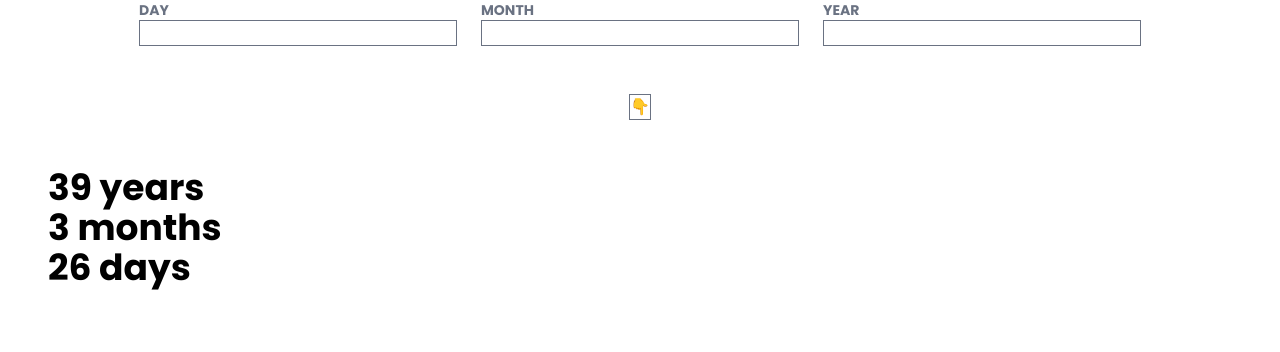
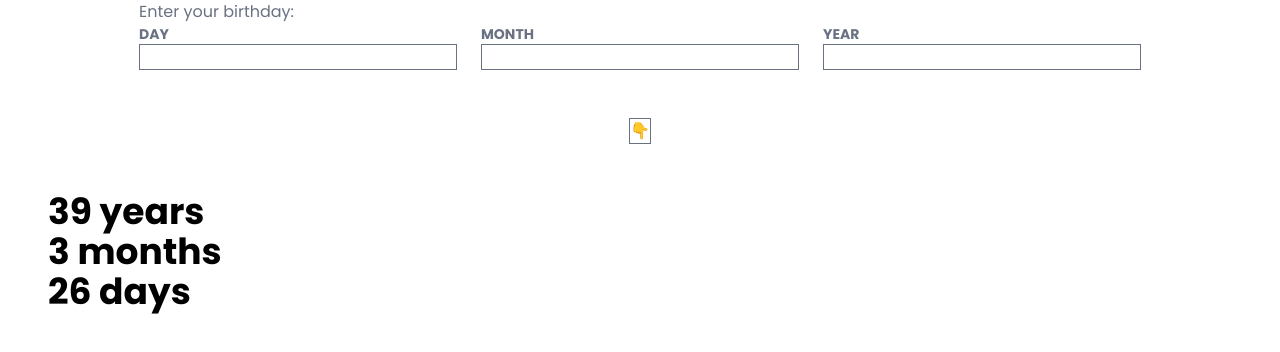
Before and after one commit to doinby/age-calculator-app, a React (Vite) app: page / in a window 1280 px wide. Shown: the top 352 px of the page. Built offline with nearby package versions, Linux system fonts and the light colour scheme.

Commit message:
add input onchange functions

```diff
--- a/src/App.jsx
+++ b/src/App.jsx
@@ -8,7 +8,9 @@ export default function App() {
 
   return (
     <main className='flex flex-col items-center gap-12'>
-      <section className='flex gap-6'>
+      <section className='flex flex-col'>
+      <p className='text-gray-500'>Enter your birthday:</p>
+      <div className='flex gap-6'>
         <div className='flex flex-col'>
           <p className='text-gray-500 uppercase font-bold text-sm'>Day</p>
           <input onChange={(e) => setDayInput(e.target.value)} className='w-full min-w-0 border-[0.25px] border-gray-500' />
@@ -21,6 +23,7 @@ export default function App() {
           <p className='text-gray-500 uppercase font-bold text-sm'>Year</p>
           <input onChange={(e) => setYearInput(e.target.value)} className='w-full min-w-0 border-[0.25px] border-gray-500' />
         </div>
+      </div>
       </section>
       <button className='border-[0.25px] border-gray-500'>👇</button>
       <section className='w-full px-12 flex flex-col items-start text-4xl font-bold'>
```
